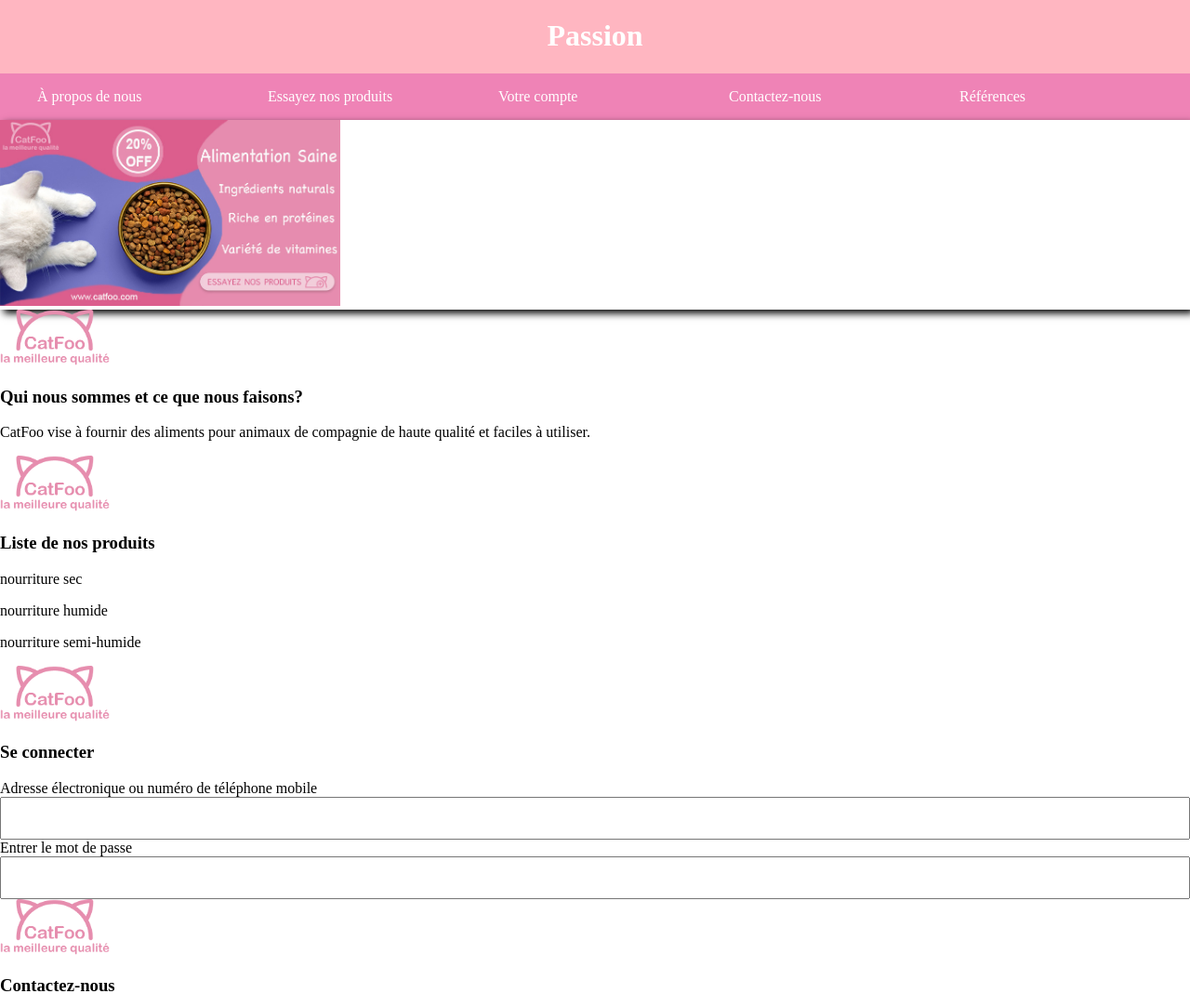
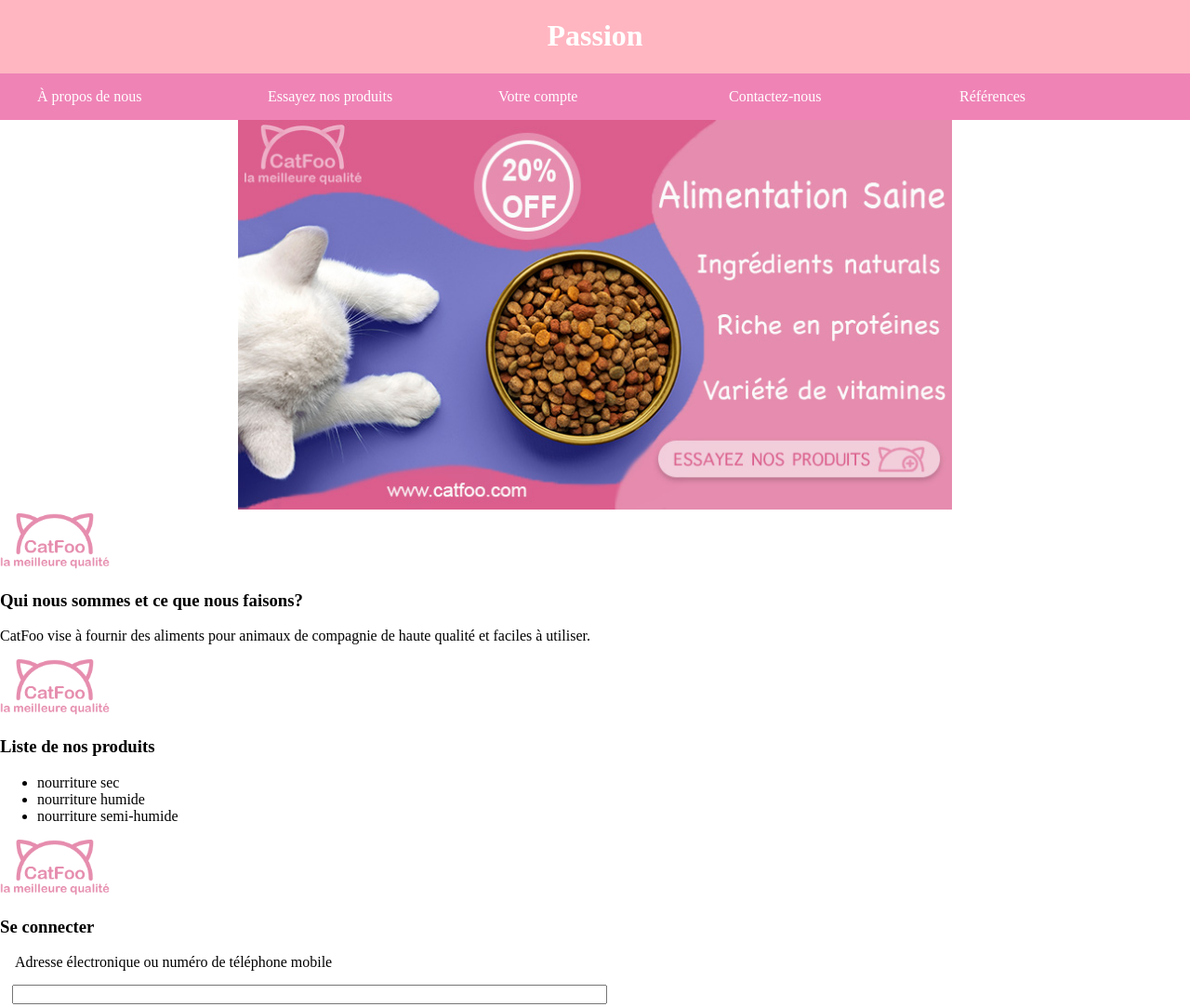
Before and after one commit to yzl-2022/zele.github.io, a plain HTML site: page index.html in a window 1280 px wide. Shown: the part 200-1283 px from the top of the page at 93% size. Drawn offline with Linux system fonts and the light colour scheme.

Commit message:
terminer version 1

```diff
--- a/index.html
+++ b/index.html
@@ -54,24 +54,25 @@
             text-decoration: underline;
         }
         main div.carousel {
-            margin: auto;
-            box-shadow: 4px 4px 8px;
+            margin-left: 20%;
+            margin-right: 20%;
+            width: 60%;
         }
         main div.carousel > img {
-            height: 200px;
-            width: auto;
+            width: 100%;
+            height: auto;
         }
         main article section > img {
             height: 60px;
             width: auto;
         }
-        main article section form input {
-            width: 100%;
-            padding: 1em;
+        main article section form input, textarea {
+            width: 50%;
+            margin: 0.5em 1em;
         }
         main article section form label {
             display: block;
-            width: 100%;
+            margin: 0.5em 1em;
         }
     </style>
 </head>
@@ -102,10 +103,11 @@
             <section>
                 <img src="image/logo.png" alt="CatFoo">
                 <h3 id="product">Liste de nos produits</h3>
-                <p>nourriture sec</p>
-                <p>nourriture humide</p>
-                <p>nourriture semi-humide</p>
-            </section>
+                <ul>
+                    <li>nourriture sec</li>
+                    <li>nourriture humide</li>
+                    <li>nourriture semi-humide</li>
+                </ul>
             <section>
                 <img src="image/logo.png" alt="CatFoo">
                 <h3 id="compte">Se connecter</h3>
```
